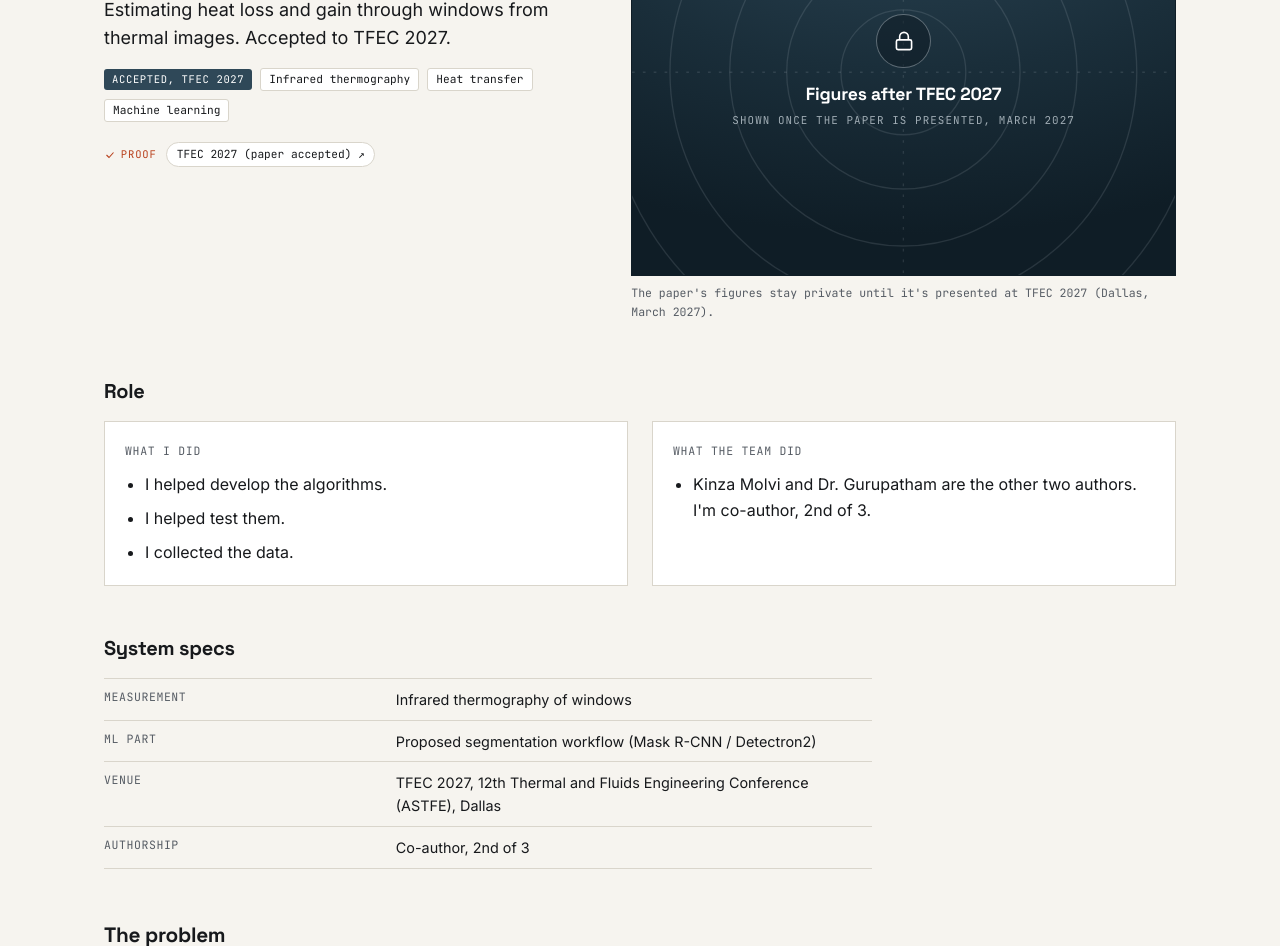
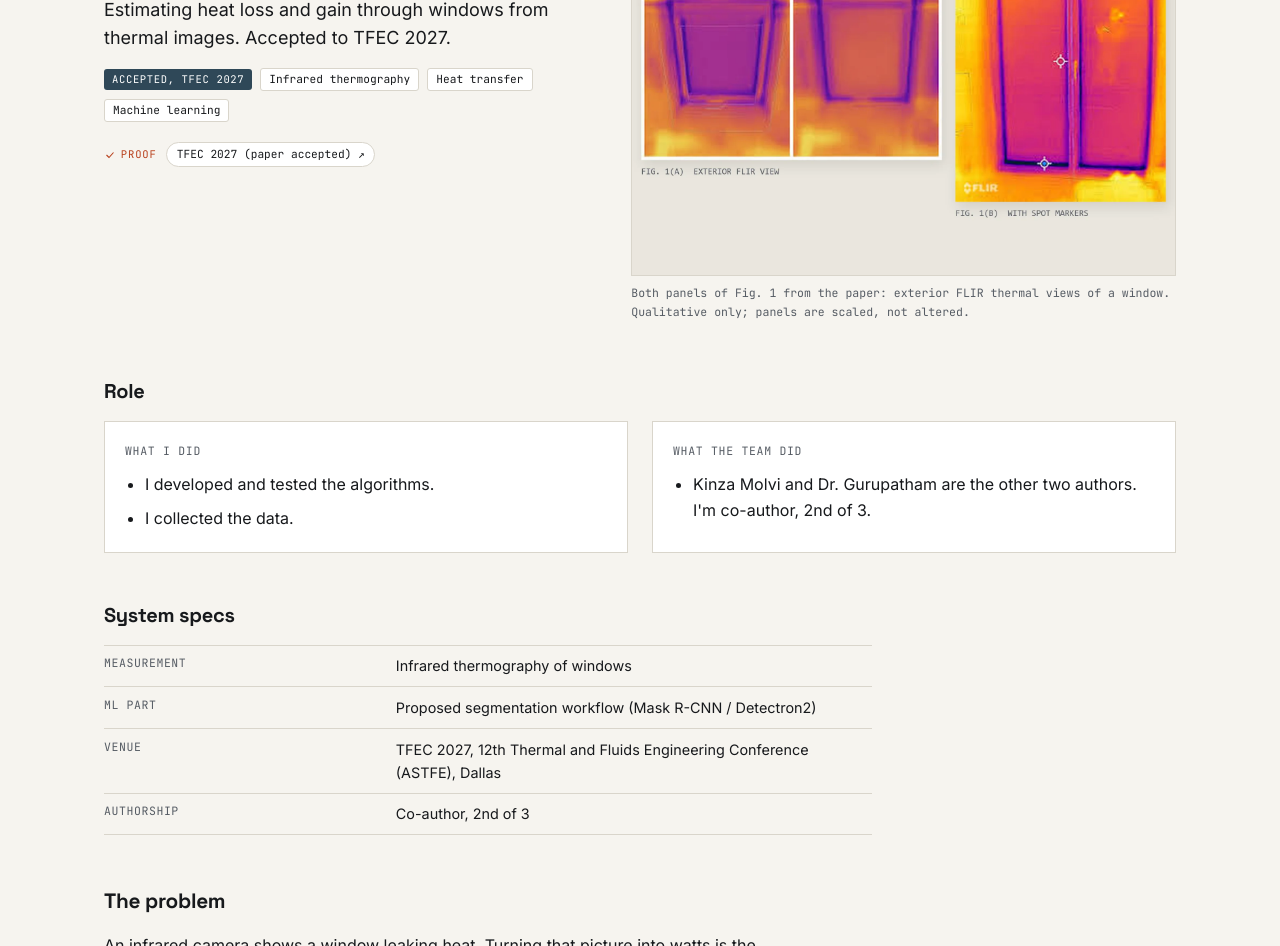
Before and after one commit to Sai-Prannav/Sai-Prannav.github.io, an Astro site: page /projects/tfec-window-thermography in a window 1280 px wide. Shown: the part 279-1225 px from the top of the page. Built offline with nearby package versions, Linux system fonts and the light colour scheme; Astro itself is replaced by a stand-in of ours.

Commit message:
TFEC: restore Fig. 1 card and figure (Prannav approved showing it); align role wording
Co-Authored-By: Claude Opus 5.5 <noreply@anthropic.com>

```diff
--- a/src/content/projects/tfec-window-thermography.md
+++ b/src/content/projects/tfec-window-thermography.md
@@ -10,16 +10,17 @@ disciplines: [Research, Software]
 role: Developed and tested the algorithms; collected the data.
 status: Accepted, TFEC 2027
 stack: [Infrared thermography, Heat transfer, Machine learning]
-withheld: true
-withheldNote:
-  title: Figures after TFEC 2027
-  sub: Shown once the paper is presented, March 2027
-  caption: The paper's figures stay private until it's presented at TFEC 2027 (Dallas, March 2027).
+card:
+  kind: image
+  src: /media/cards/tfec-card.webp
+  alt: Two exterior FLIR infrared views of a window, shown side by side on a neutral ground
+  caption: 'Both panels of Fig. 1 from the paper: exterior FLIR thermal views of a window. Qualitative only; panels are scaled, not altered.'
 proof:
   - { label: 'TFEC 2027 (paper accepted)', href: 'https://www.astfe.org/tfec2027/' }
+figures:
+  - { kind: image, ratio: '1600 / 614', src: /media/tfec/tfec-fig1-full-with-caption.webp, alt: 'Figure 1 as printed in the paper: two FLIR thermal views of a window, with the paper''s caption', caption: 'Fig. 1 as printed in the paper, with its own caption. Representative exterior FLIR screenshots, used for qualitative interpretation only. TFEC 2027 paper (preliminary framework).' }
 did:
-  - I helped develop the algorithms.
-  - I helped test them.
+  - I developed and tested the algorithms.
   - I collected the data.
 team:
   - Kinza Molvi and Dr. Gurupatham are the other two authors. I'm co-author, 2nd of 3.
@@ -36,7 +37,7 @@ An infrared camera shows a window leaking heat. Turning that picture into watts
 
 ## The approach
 
-The paper pairs a U-value sensitivity analysis with a proposed segmentation workflow for finding the window in the image. I helped develop and test the algorithms, and I collected the data.
+The paper pairs a U-value sensitivity analysis with a proposed segmentation workflow for finding the window in the image. I developed and tested the algorithms, and I collected the data.
 
 ## Where it stands
 
```
Also changed, not shown: public/media/cards/tfec-card.jpg (added), public/media/cards/tfec-card.webp (added), public/media/tfec/tfec-fig1-full-with-caption.webp (added).
